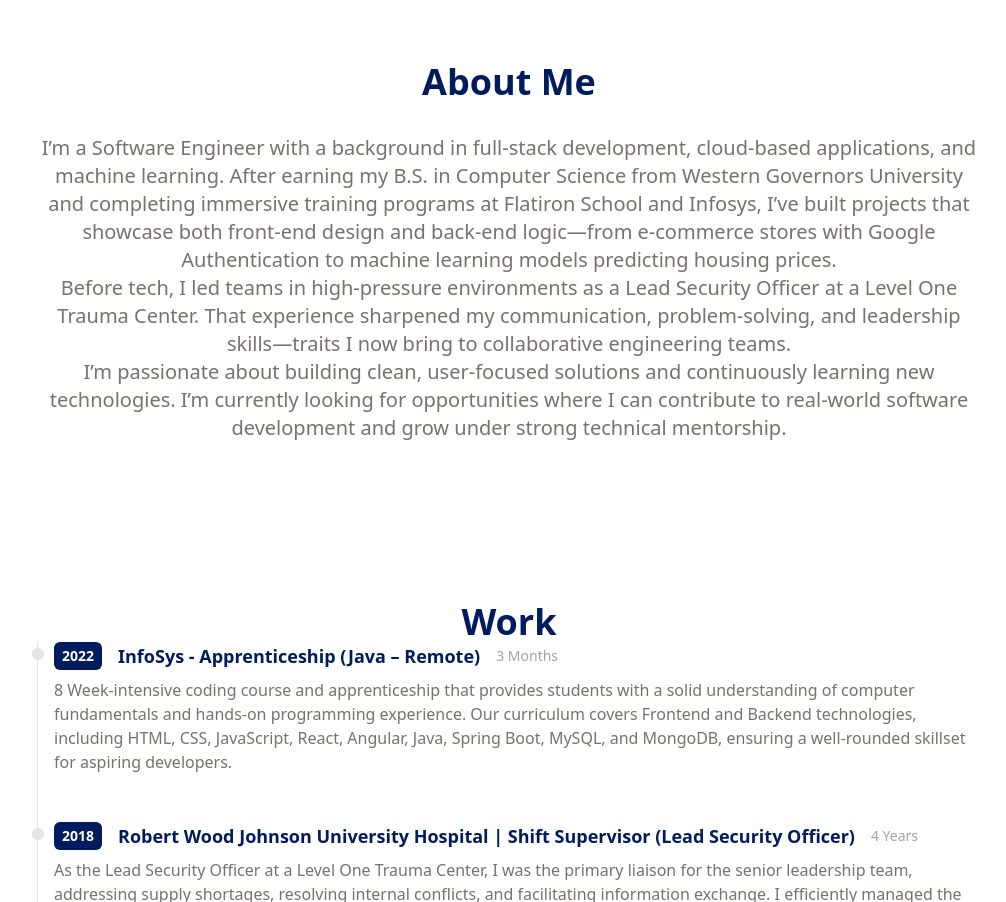
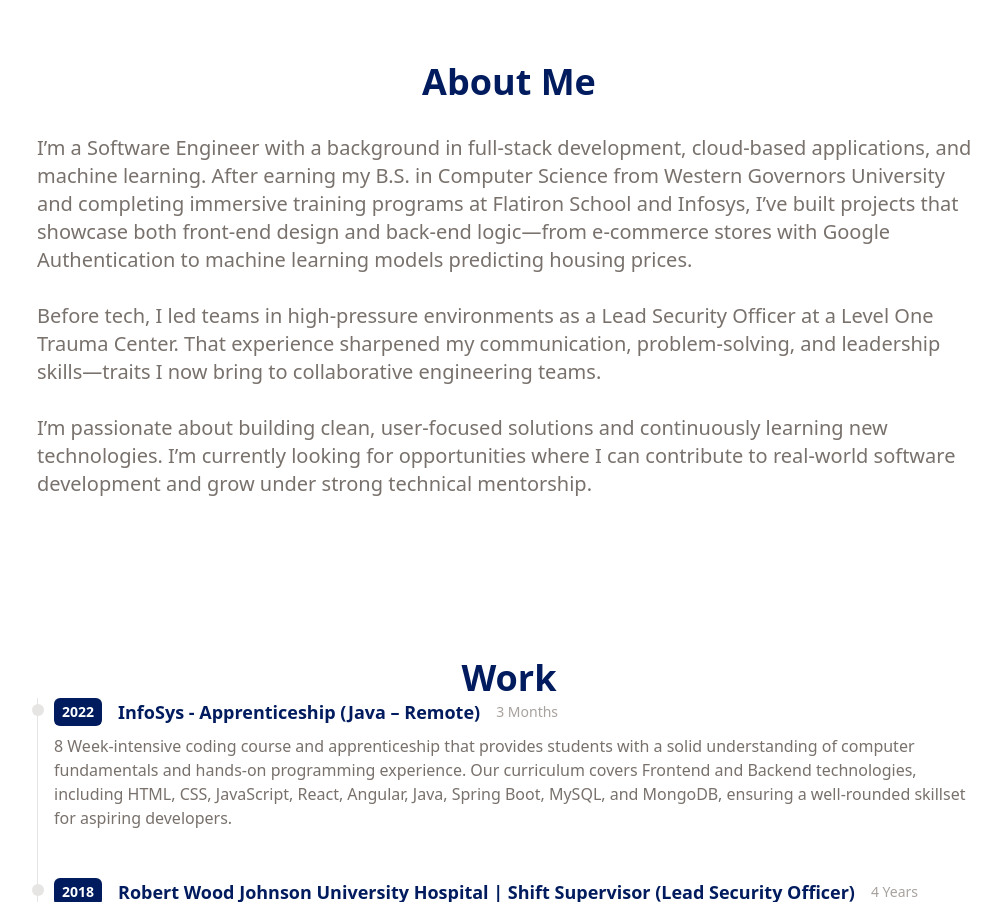
Before and after one commit to Jbasilio55/Portfolio, a React (Vite) app in the folder portfolio/: page / in a window 1280 px wide. Shown: the part 802-1704 px from the top of the page, without its empty margins (163-1169 px from the left). Built offline with nearby package versions, Linux system fonts and the light colour scheme.

Commit message:
Update AboutMe.jsx
made text position to left and added a few more brakes in paragraphs

```diff
--- a/portfolio/src/components/AboutMe.jsx
+++ b/portfolio/src/components/AboutMe.jsx
@@ -6,16 +6,18 @@
       <h1 className="text-4xl font-bold text-center text-[#001b5e]">
         About Me
       </h1>
-      <p className="text-center py-8 text-xl text-stone-500">
+      <p className="text-left py-8 text-xl text-stone-500">
         I’m a Software Engineer with a background in full-stack development, cloud-based applications,
         and machine learning. After earning my B.S. in Computer Science from Western Governors University
         and completing immersive training programs at Flatiron School and Infosys, I’ve built projects that
         showcase both front-end design and back-end logic—from e-commerce stores with Google Authentication to
         machine learning models predicting housing prices.
         <br/>
+        <br/>
         Before tech, I led teams in high-pressure environments as a Lead Security Officer at a Level One Trauma Center.
         That experience sharpened my communication, problem-solving, and leadership skills—traits I now bring to
         collaborative engineering teams.
+        <br/>
         <br/>
         I’m passionate about building clean, user-focused solutions and continuously learning new technologies.
         I’m currently looking for opportunities where I can contribute to real-world software development
```
